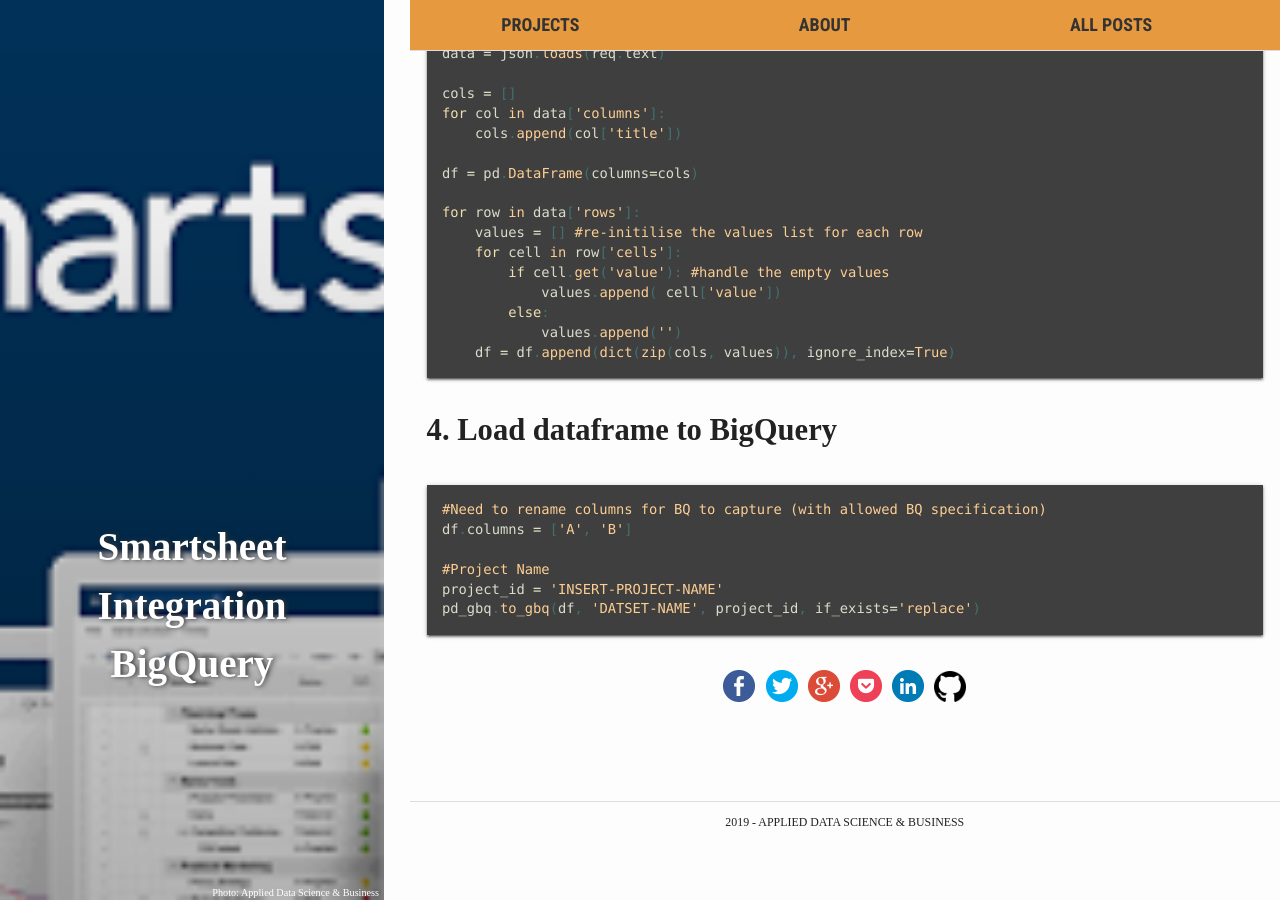
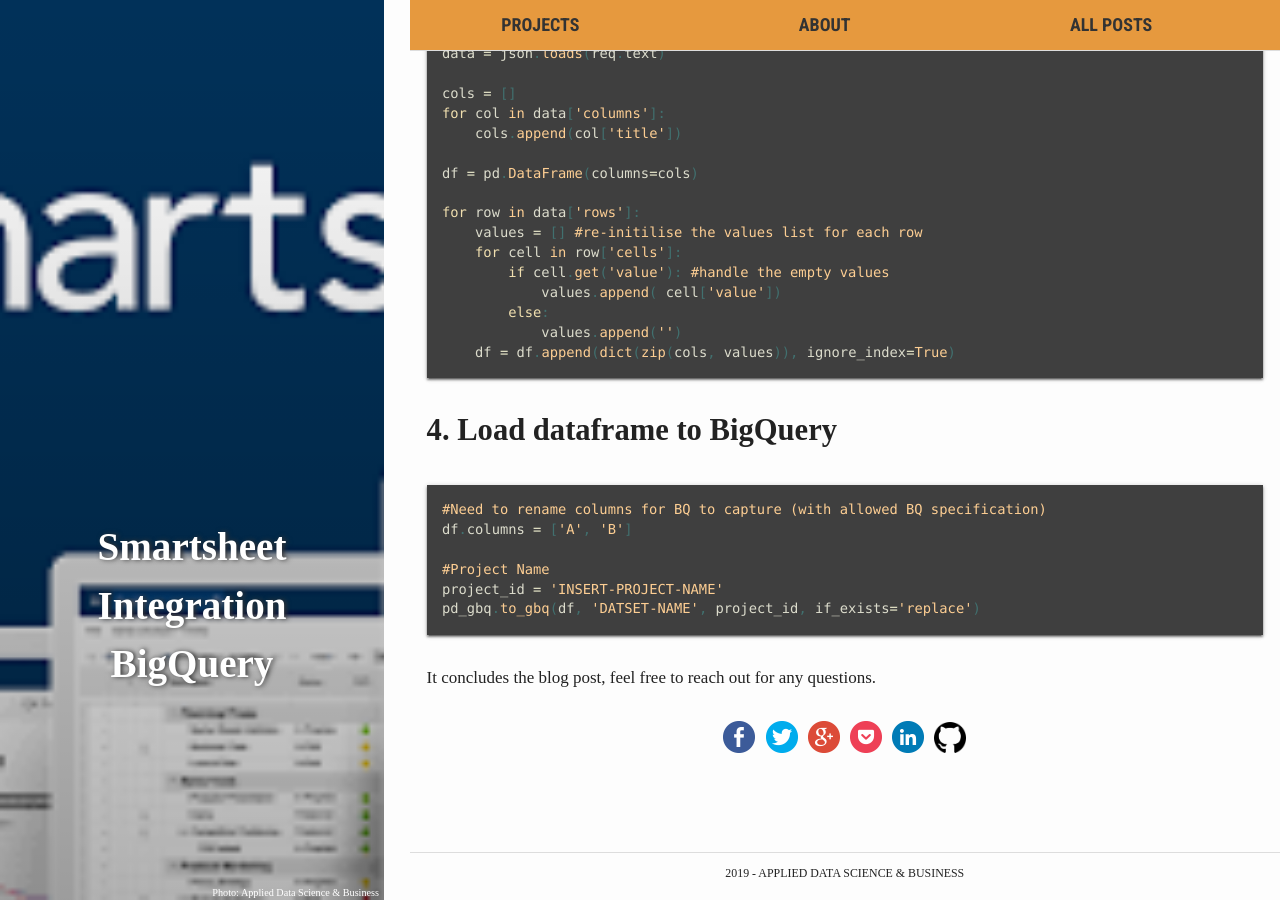
Before and after one commit to yashkarwa/Yashkarwa.github.io, a Jekyll site: the page built from _posts/2018-08-27-Smartsheet.md, in a window 1280 px wide and 900 px high, scrolled down 2337 px. Built offline with Jekyll 4.4.1, drawn with Linux system fonts in a browser that asks for light colours; formulas are drawn with MathJax 3; comment, search, counter and statistics services are not loaded.

Commit message:
Update 2018-08-27-Smartsheet.md

````diff
--- a/_posts/2018-08-27-Smartsheet.md
+++ b/_posts/2018-08-27-Smartsheet.md
@@ -127,3 +127,5 @@
 project_id = 'INSERT-PROJECT-NAME'
 pd_gbq.to_gbq(df, 'DATSET-NAME', project_id, if_exists='replace')
 ```
+
+It concludes the blog post, feel free to reach out for any questions.
````
